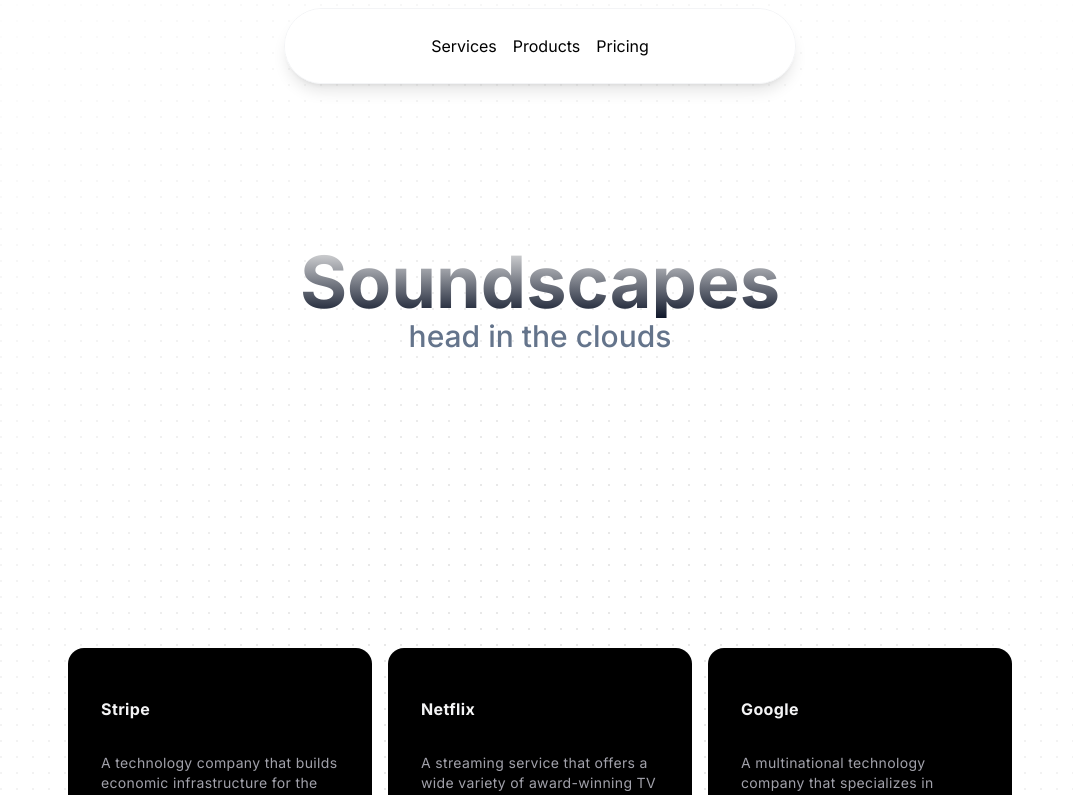
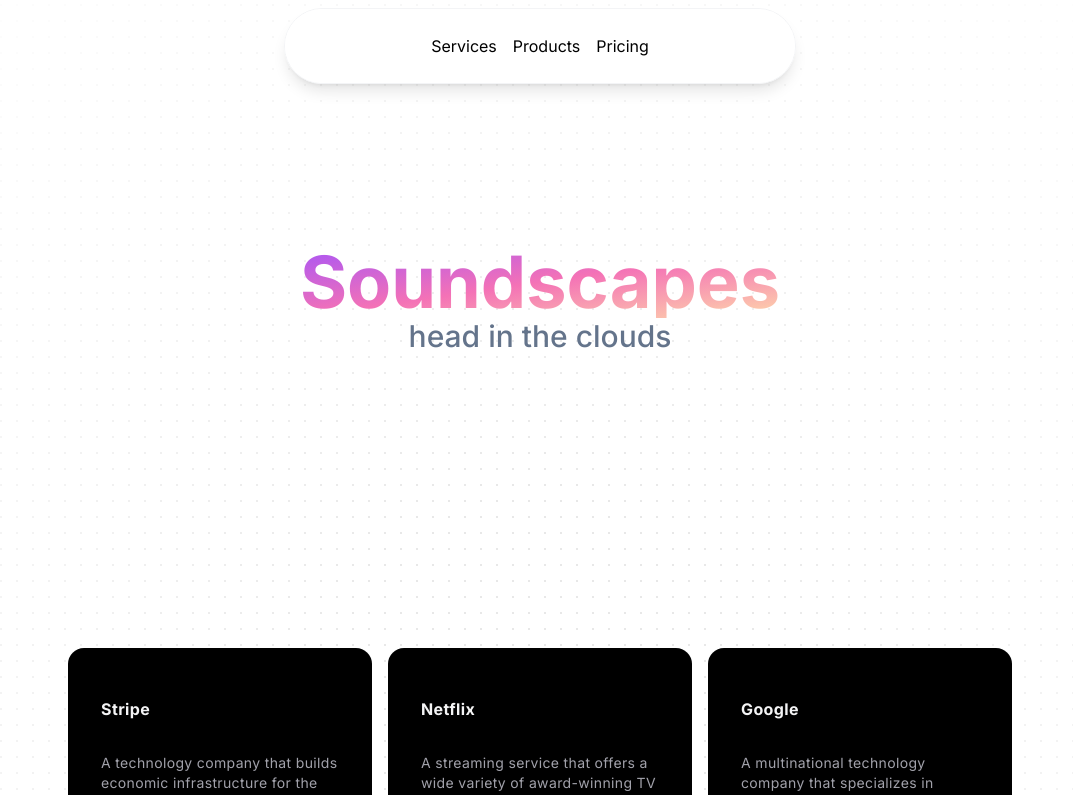
Before and after one commit to srujanr40/soundscapes, a Next.js app in the folder app/: page / in a window 1280 px wide. Shown: the top 795 px of the page, without its empty margins (100-1173 px from the left). Built offline with nearby package versions, Linux system fonts and the light colour scheme.

Commit message:
better title v2

```diff
--- a/app/src/app/page.tsx
+++ b/app/src/app/page.tsx
@@ -10,7 +10,7 @@ export default function Home() {
       <div className="absolute pointer-events-none inset-0 flex dark:bg-black bg-white [mask-image:radial-gradient(ellipse_at_center,transparent_20%,black)]"></div>
       <NavbarDemo />
       <div className="flex flex-col justify-center items-center h-[75vh]">
-        <h1 className="text-center text-4xl sm:text-7xl font-bold relative z-20 bg-clip-text text-transparent bg-gradient-to-b from-neutral-200 to-primary">
+        <h1 className="text-center text-4xl sm:text-7xl font-bold relative z-20 bg-clip-text text-transparent bg-gradient-to-br from-purple-500 via-pink-400 to-orange-200">
           Soundscapes
         </h1>
         <h2 className="text-center text-xl sm:text-3xl font-medium relative z-20 bg-clip-text text-transparent bg-muted-foreground">
```
